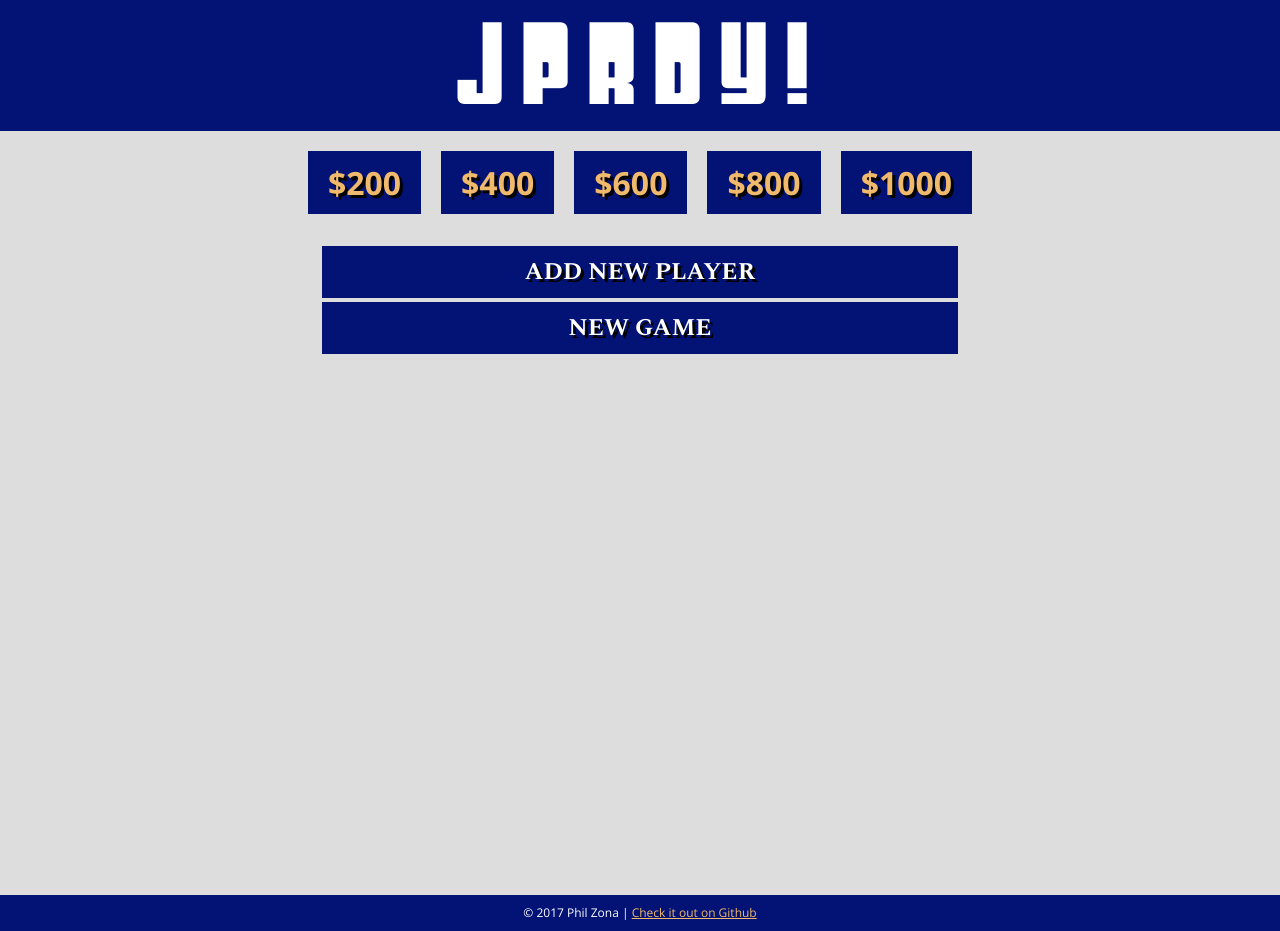
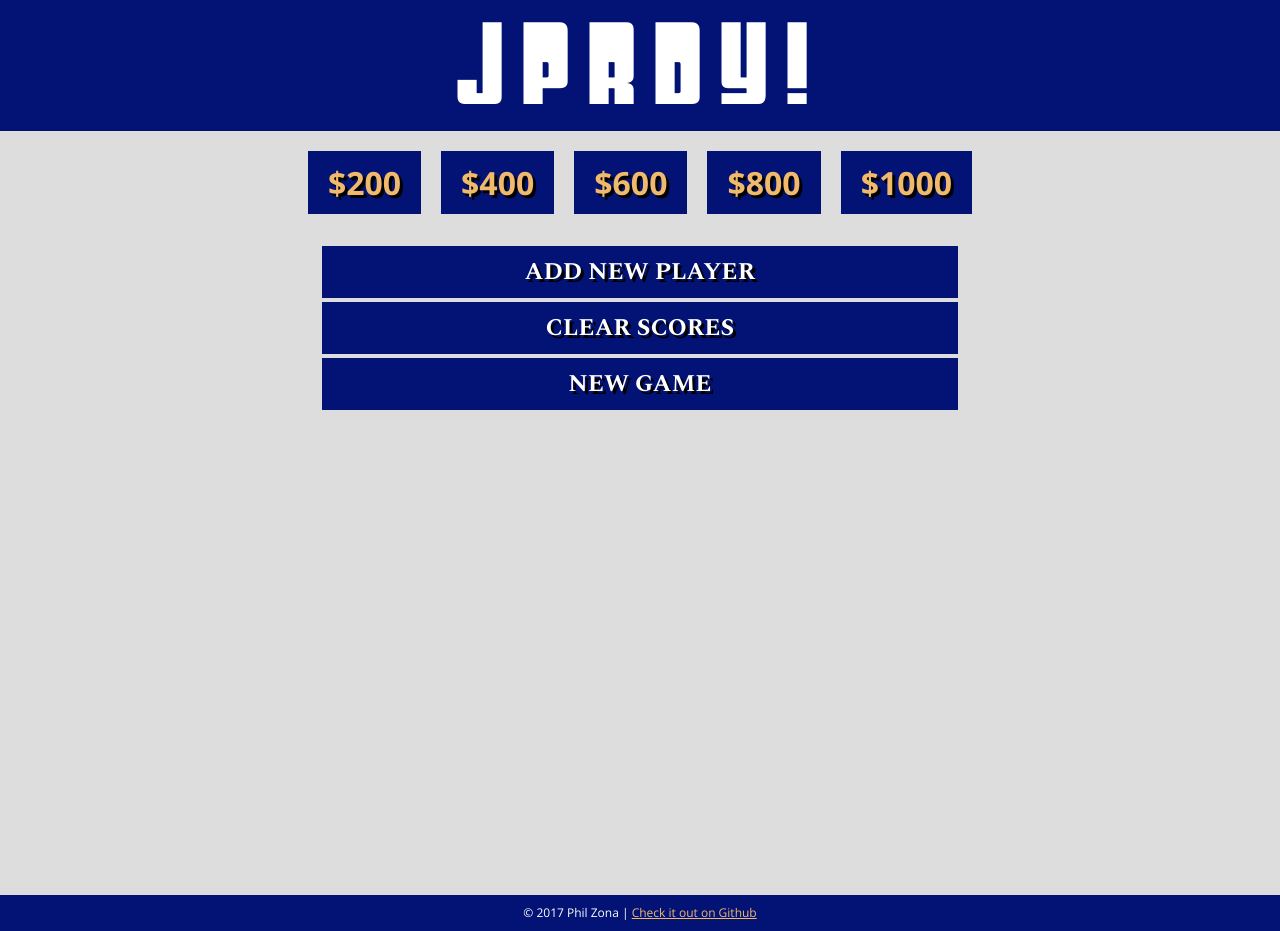
Before and after one commit to pbzona/jprdy, a React (Create React App) app: page / in a window 1280 px wide. Built offline with nearby package versions, Linux system fonts and the light colour scheme.

Commit message:
Added clear scores feature from issue #9

```diff
--- a/src/App.js
+++ b/src/App.js
@@ -29,6 +29,7 @@ class App extends Component {
     this.state = initState;
 
     this.handleScores = this.handleScores.bind(this);
+    this.onClearScores = this.onClearScores.bind(this);
     this.onReset = this.onReset.bind(this);
     this.onSelectValue = this.onSelectValue.bind(this);
     this.onAddPlayer = this.onAddPlayer.bind(this);
@@ -65,6 +66,21 @@ class App extends Component {
   componentDidUpdate() {
     localStorage.setItem('appState', JSON.stringify(this.state));
     this.handleScores();
+  }
+
+  // Clears scores, but does not reset player information
+  onClearScores() {
+    const playerScores = Object.keys(this.state.playerScores);
+    playerScores.forEach((score, playerKey) => {
+      this.setState(() => {
+        return {
+          playerScores: {
+            ...playerScores,
+            [playerKey]: 0
+          }
+        };
+      });
+    });
   }
 
   // Reset state
@@ -393,6 +409,7 @@ class App extends Component {
             numPlayers={this.state.players.length}
             round={this.state.round}
             onRoundChange={this.onRoundChange}
+            onClearScores={this.onClearScores}
             onReset={this.onReset}
           />
         </div>
--- a/src/components/ActionList.js
+++ b/src/components/ActionList.js
@@ -24,6 +24,10 @@ const ActionList = props => {
           />
         )}
 
+      <ActionButton
+        buttonFunction={props.onClearScores}
+        buttonText="Clear Scores"
+      />
       <ActionButton buttonFunction={props.onReset} buttonText="New Game" />
     </div>
   );
```
